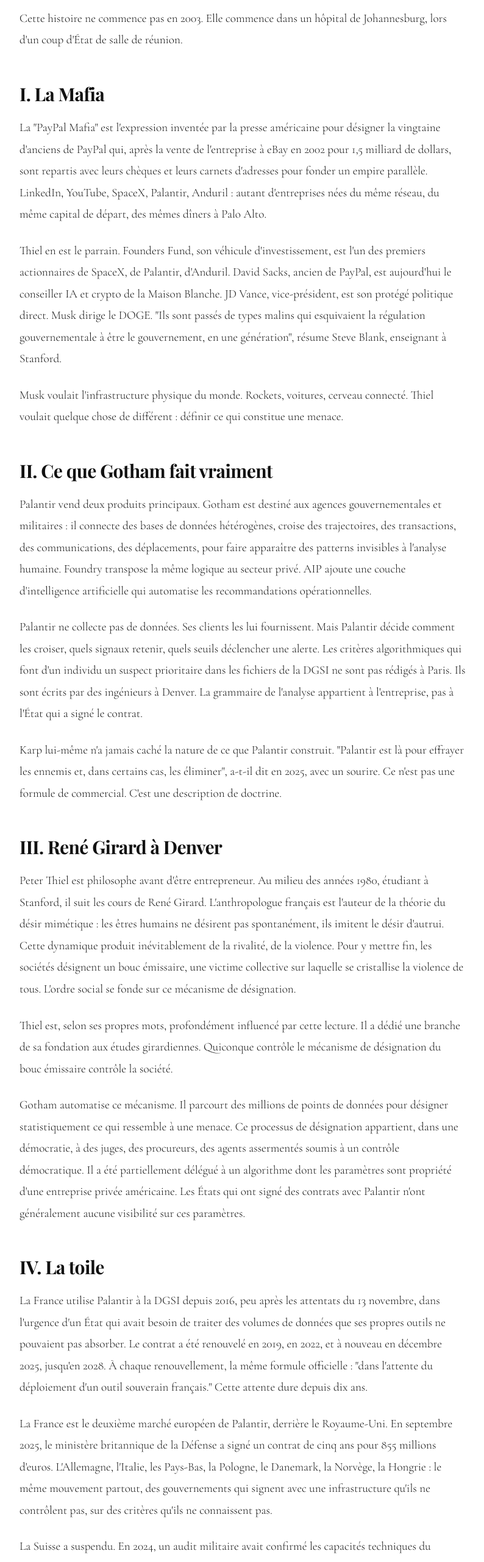
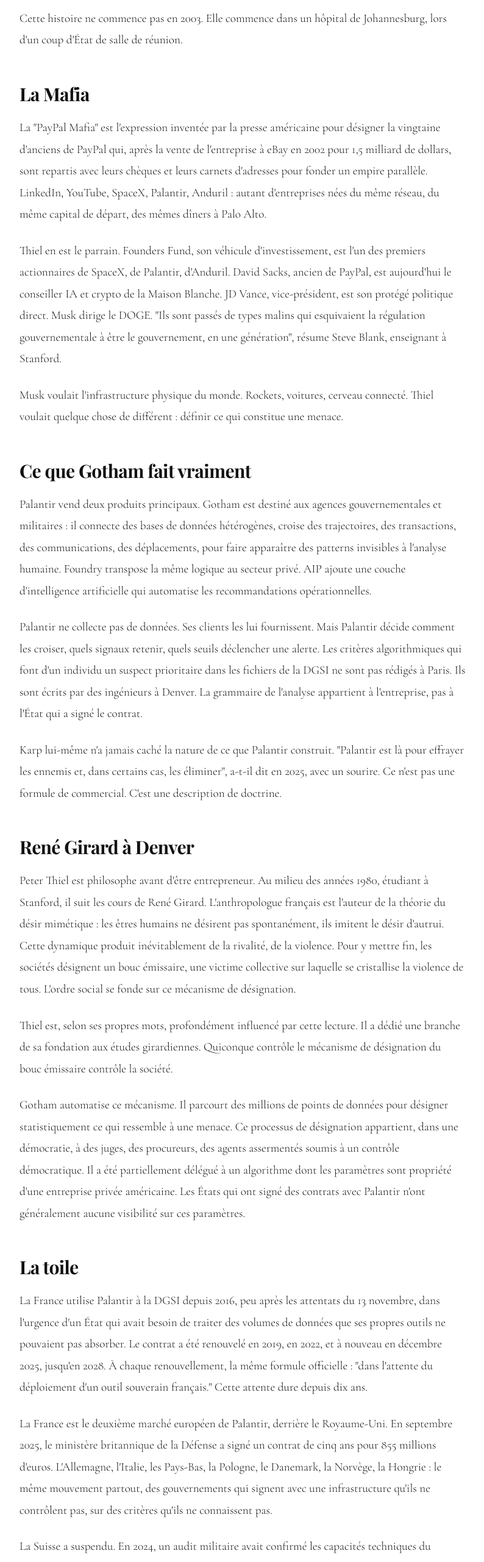
Before and after one commit to SteveMrld/Prisme, a Next.js app: page /grands-formats/palantir in a window 1280 px wide. Shown: the part 1520-4082 px from the top of the page at 61% size, without its empty margins (242-1036 px from the left). Built offline with nearby package versions, Linux system fonts and the light colour scheme; no server answers; a web font is replaced by a local one.

Commit message:
fix: Palantir — numéros chapitres supprimés + bookmark sur grands formats

```diff
--- a/app/grands-formats/palantir/page.tsx
+++ b/app/grands-formats/palantir/page.tsx
@@ -20,7 +20,7 @@ export default function PalantirPage() {
 
         <p>Cette histoire ne commence pas en 2003. Elle commence dans un hôpital de Johannesburg, lors d&apos;un coup d&apos;État de salle de réunion.</p>
 
-        <h2>I. La Mafia</h2>
+        <h2>La Mafia</h2>
 
         <p>La "PayPal Mafia" est l&apos;expression inventée par la presse américaine pour désigner la vingtaine d&apos;anciens de PayPal qui, après la vente de l&apos;entreprise à eBay en 2002 pour 1,5 milliard de dollars, sont repartis avec leurs chèques et leurs carnets d&apos;adresses pour fonder un empire parallèle. LinkedIn, YouTube, SpaceX, Palantir, Anduril : autant d&apos;entreprises nées du même réseau, du même capital de départ, des mêmes dîners à Palo Alto.</p>
 
@@ -28,7 +28,7 @@ export default function PalantirPage() {
 
         <p>Musk voulait l&apos;infrastructure physique du monde. Rockets, voitures, cerveau connecté. Thiel voulait quelque chose de différent : définir ce qui constitue une menace.</p>
 
-        <h2>II. Ce que Gotham fait vraiment</h2>
+        <h2>Ce que Gotham fait vraiment</h2>
 
         <p>Palantir vend deux produits principaux. Gotham est destiné aux agences gouvernementales et militaires : il connecte des bases de données hétérogènes, croise des trajectoires, des transactions, des communications, des déplacements, pour faire apparaître des patterns invisibles à l&apos;analyse humaine. Foundry transpose la même logique au secteur privé. AIP ajoute une couche d&apos;intelligence artificielle qui automatise les recommandations opérationnelles.</p>
 
@@ -36,7 +36,7 @@ export default function PalantirPage() {
 
         <p>Karp lui-même n&apos;a jamais caché la nature de ce que Palantir construit. "Palantir est là pour effrayer les ennemis et, dans certains cas, les éliminer", a-t-il dit en 2025, avec un sourire. Ce n&apos;est pas une formule de commercial. C&apos;est une description de doctrine.</p>
 
-        <h2>III. René Girard à Denver</h2>
+        <h2>René Girard à Denver</h2>
 
         <p>Peter Thiel est philosophe avant d&apos;être entrepreneur. Au milieu des années 1980, étudiant à Stanford, il suit les cours de René Girard. L&apos;anthropologue français est l&apos;auteur de la théorie du désir mimétique : les êtres humains ne désirent pas spontanément, ils imitent le désir d&apos;autrui. Cette dynamique produit inévitablement de la rivalité, de la violence. Pour y mettre fin, les sociétés désignent un bouc émissaire, une victime collective sur laquelle se cristallise la violence de tous. L&apos;ordre social se fonde sur ce mécanisme de désignation.</p>
 
@@ -44,7 +44,7 @@ export default function PalantirPage() {
 
         <p>Gotham automatise ce mécanisme. Il parcourt des millions de points de données pour désigner statistiquement ce qui ressemble à une menace. Ce processus de désignation appartient, dans une démocratie, à des juges, des procureurs, des agents assermentés soumis à un contrôle démocratique. Il a été partiellement délégué à un algorithme dont les paramètres sont propriété d&apos;une entreprise privée américaine. Les États qui ont signé des contrats avec Palantir n&apos;ont généralement aucune visibilité sur ces paramètres.</p>
 
-        <h2>IV. La toile</h2>
+        <h2>La toile</h2>
 
         <p>La France utilise Palantir à la DGSI depuis 2016, peu après les attentats du 13 novembre, dans l&apos;urgence d&apos;un État qui avait besoin de traiter des volumes de données que ses propres outils ne pouvaient pas absorber. Le contrat a été renouvelé en 2019, en 2022, et à nouveau en décembre 2025, jusqu&apos;en 2028. À chaque renouvellement, la même formule officielle : "dans l&apos;attente du déploiement d&apos;un outil souverain français." Cette attente dure depuis dix ans.</p>
 
@@ -52,7 +52,7 @@ export default function PalantirPage() {
 
         <p>La Suisse a suspendu. En 2024, un audit militaire avait confirmé les capacités techniques du système, mais souligné qu&apos;opérant sous juridiction américaine, Palantir ne pouvait garantir que les données militaires suisses seraient inaccessibles à Washington. L&apos;armée suisse a arrêté la coopération. C&apos;est le seul État européen à l&apos;avoir fait.</p>
 
-        <h2>V. Le CLOUD Act et la clé</h2>
+        <h2>Le CLOUD Act et la clé</h2>
 
         <p>Le CLOUD Act, adopté aux États-Unis en 2018, oblige toute entreprise américaine à fournir aux autorités américaines les données qu&apos;elle contrôle, quelle que soit leur localisation géographique. Ce n&apos;est pas le lieu de stockage des serveurs qui importe. C&apos;est la nationalité juridique de l&apos;entreprise. Palantir est américaine. Ses accès aux données de ses clients européens sont potentiellement saisissables par un mandat américain, même si les serveurs sont en Europe.</p>
 
@@ -63,7 +63,7 @@ export default function PalantirPage() {
           <br /><span style={{ opacity: 0.9, fontSize: "13px", color: "#C8A96E" }}>Pierre Gastineau, Les espions du président (Albin Michel, 2025).</span>
         </blockquote>
 
-        <h2>VI. Ce qu&apos;on ne peut pas désinstaller</h2>
+        <h2>Ce qu&apos;on ne peut pas désinstaller</h2>
 
         <p>La dépendance à Palantir n&apos;est pas d&apos;abord technique. Les systèmes peuvent théoriquement être remplacés. Lentement, douloureusement, mais c&apos;est possible. La dépendance réelle est cognitive.</p>
 
--- a/components/GrandFormatLayout.tsx
+++ b/components/GrandFormatLayout.tsx
@@ -1,6 +1,7 @@
 'use client'
 import { useEffect, useState, ReactNode } from 'react'
 import Header from './Header'
+import BookmarkButton from './BookmarkButton'
 import { ReadingProgress, ScrollDepth, StickyReadingHeader } from './ArticleAnimations'
 import styles from './GrandFormatLayout.module.css'
 import articlesData from '../lib/articles.json'
@@ -158,6 +159,13 @@ export default function GrandFormatLayout({
         {/* Contenu React (dette-souveraine, etc.) */}
         {children}
 
+        {/* ── BOOKMARK ── */}
+        {slug && (
+          <div style={{ maxWidth: 760, margin: '0 auto', padding: '0 24px 32px', display: 'flex', justifyContent: 'center' }}>
+            <BookmarkButton slug={slug} title={title} />
+          </div>
+        )}
+
         {/* Signature bas */}
         <div className={styles.signature}>
           <div className={styles.avatar}>
```
